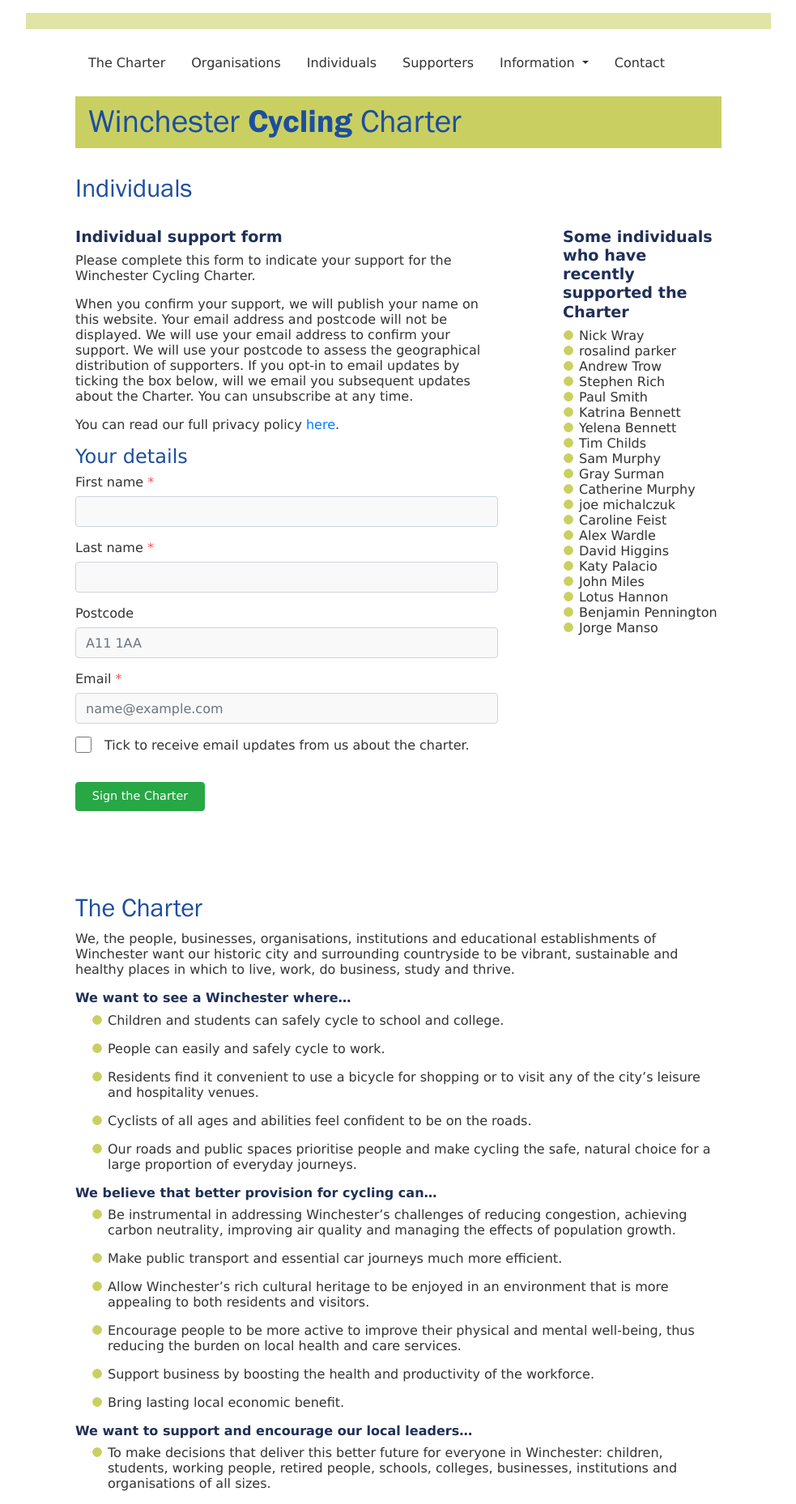
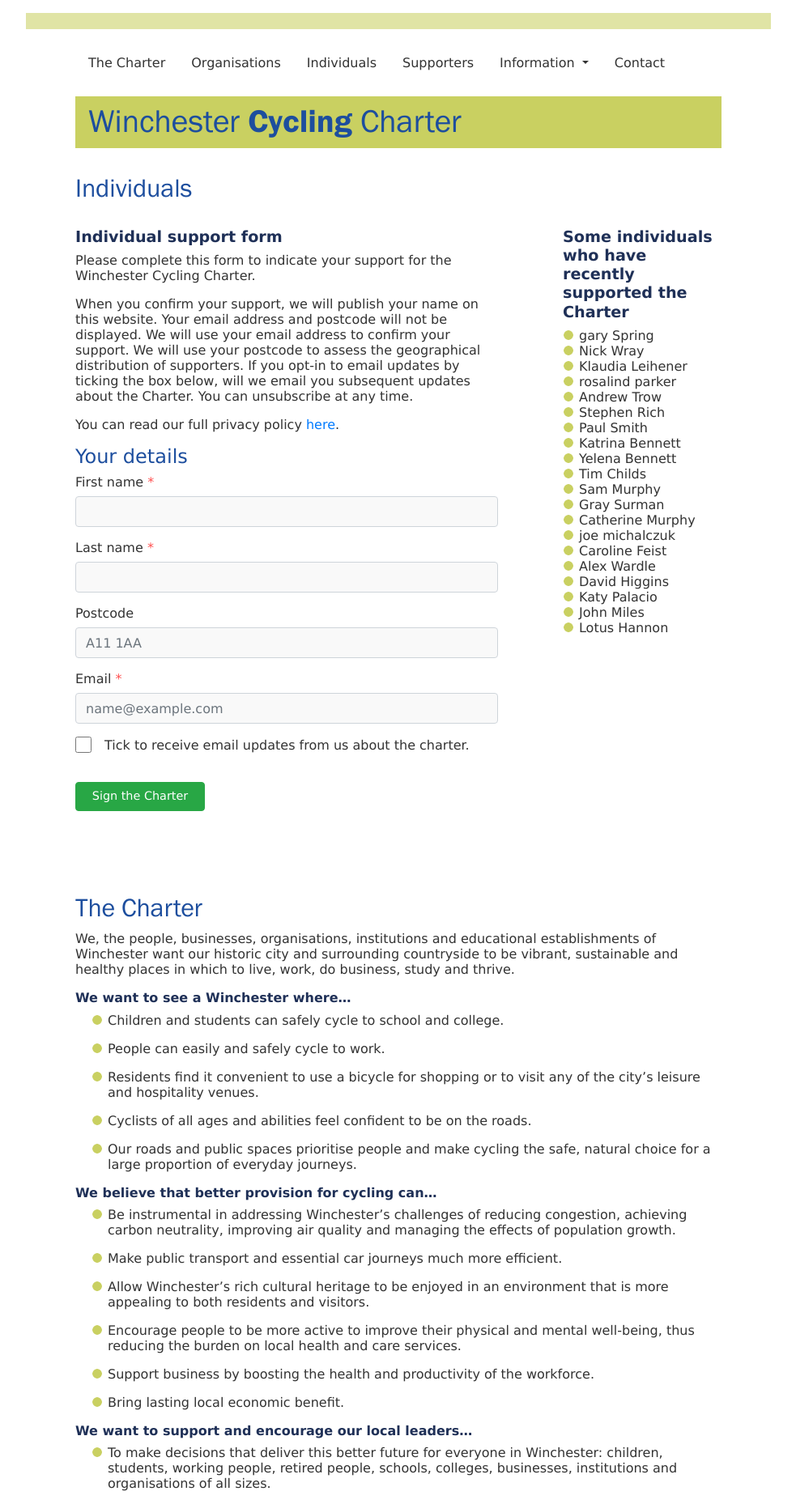
Before and after one commit to winchestercyclingcharter/winchestercyclingcharter.github.io, a Jekyll site: the page built from ind-page.md, in a window 1280 px wide. Shown: the whole page at 81% size, without its empty margins (148-1131 px from the left). Built offline with Jekyll 4.4.1, drawn with Linux system fonts in a browser that asks for light colours; nearby versions of some CDN libraries.

Commit message:
Update people.yml

```diff
--- a/_data/people.yml
+++ b/_data/people.yml
@@ -195,3 +195,5 @@ people:
 - { lastname: parker, firstname: rosalind, dt: 20210223-190009-298102 }
 - { lastname: Robinson, firstname: Simon, dt: 20210222-200510-477749 }
 - { lastname: Wray, firstname: Nick, dt: 20210223-234058-854700 }
+- { lastname: Leihener, firstname: Klaudia, dt: 20210223-204946-886395 }
+- { lastname: Spring, firstname: gary, dt: 20210224-084442-185038 }
```
